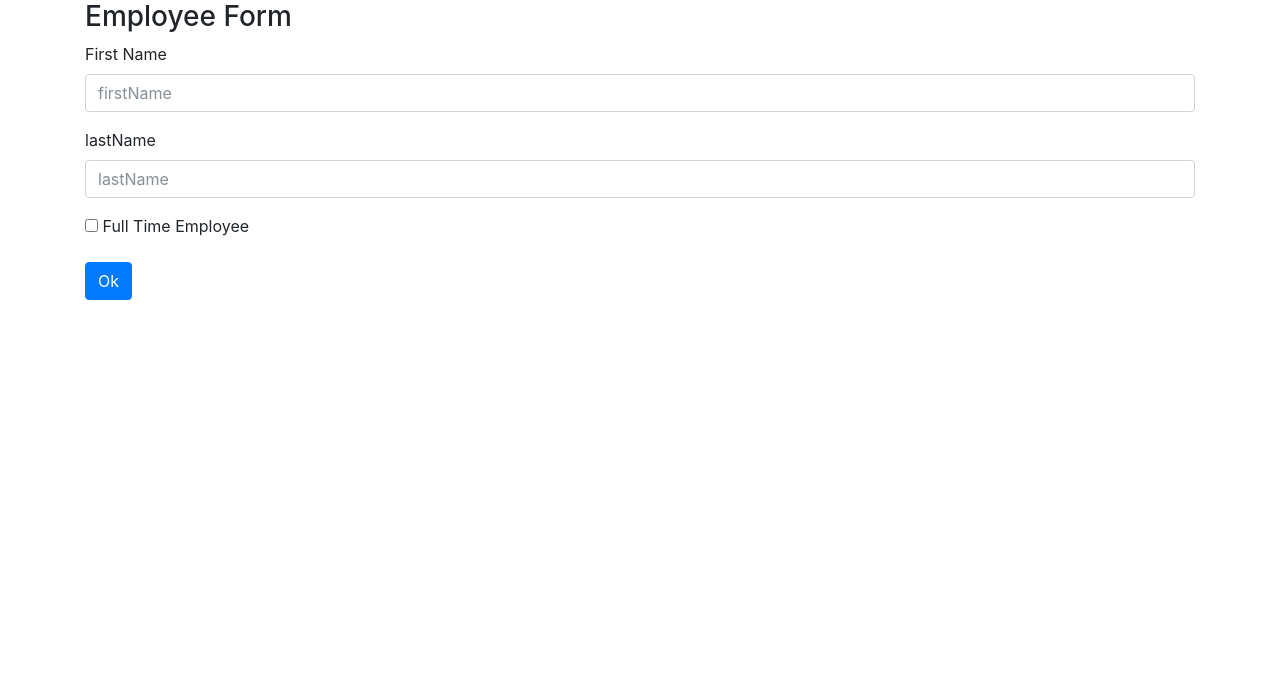
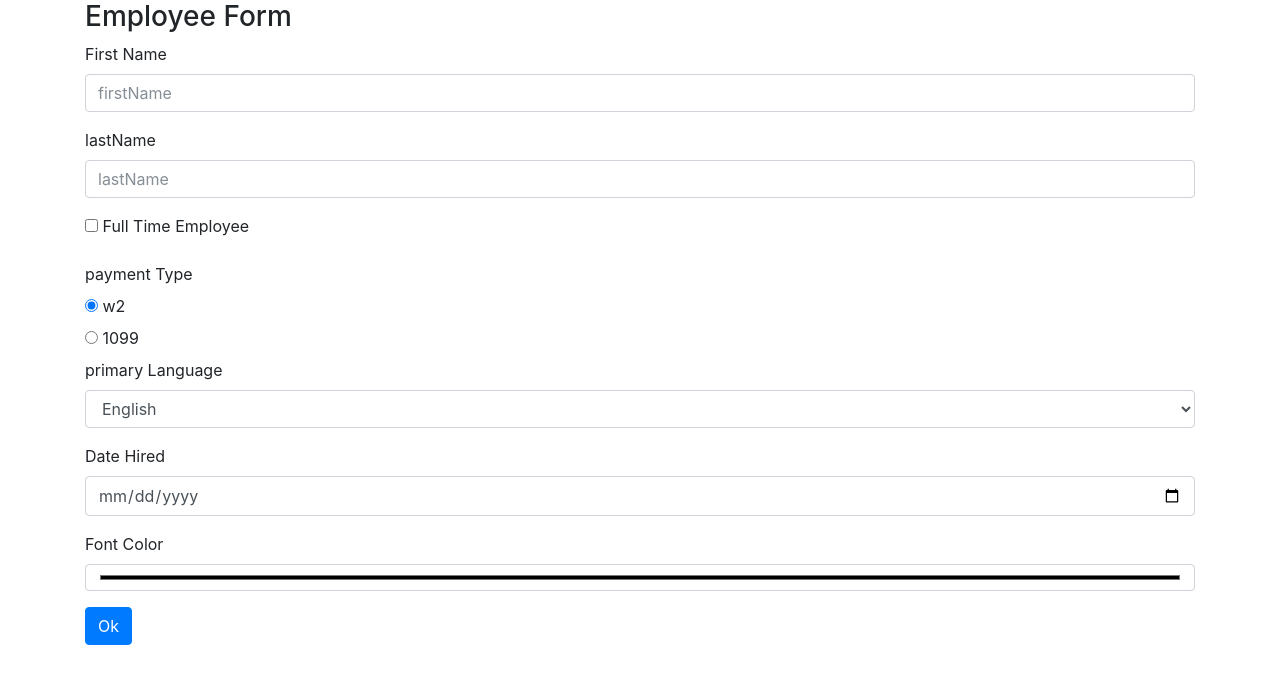
Before and after one commit to mahaelbasuony/Angular-form-basics, an Angular app: page / in a window 1280 px wide. Shown: the top 684 px of the page. Built offline with nearby package versions, Linux system fonts and the light colour scheme.

Commit message:
Added radio buttons ,select, options and date

```diff
--- a/src/app/contact/contact.component.html
+++ b/src/app/contact/contact.component.html
@@ -15,6 +15,31 @@
             <input type="checkbox" name="is-full-time" ngModel> Full Time Employee
         </label>
       </div>
+      <label for="">payment Type</label>
+      <div class="radio">
+        <label for="">
+          <input type="radio" name="pay-type" value="w2" checked> w2
+        </label>
+      </div>
+      <div class="radio">
+        <label for="">
+          <input type="radio" name="pay-type" value="1099"> 1099
+        </label>
+      </div>
+      <div class="form-group">
+        <label for="">primary Language</label>
+        <select name="" class="form-control">
+          <option value="" *ngFor="let lang of languages"> {{lang}}</option>
+        </select>
+      </div>
+      <div class="form-group">
+        <label for="">Date Hired</label>
+        <input type="date" class="form-control">
+      </div>
+      <div class="form-group">
+        <label for="">Font Color</label>
+        <input type="color" class="form-control">
+      </div>
       <button type="submit" class="btn btn-primary">Ok</button>
     </form>
 
--- a/src/app/contact/contact.component.ts
+++ b/src/app/contact/contact.component.ts
@@ -7,6 +7,7 @@ import { Component, OnInit } from '@angular/core';
 })
 export class ContactComponent implements OnInit {
 
+  languages=['English','Dutch','Other'];
   constructor() { }
 
   ngOnInit() {
```
